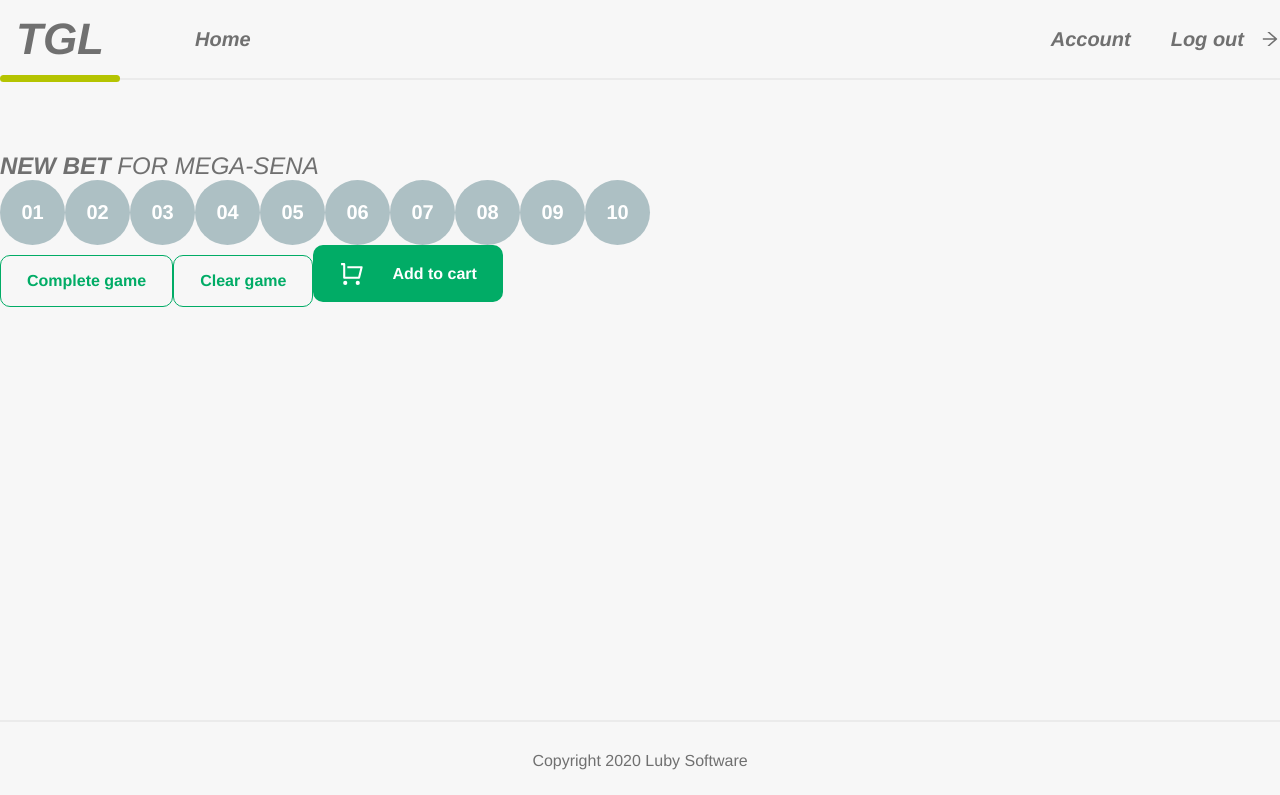
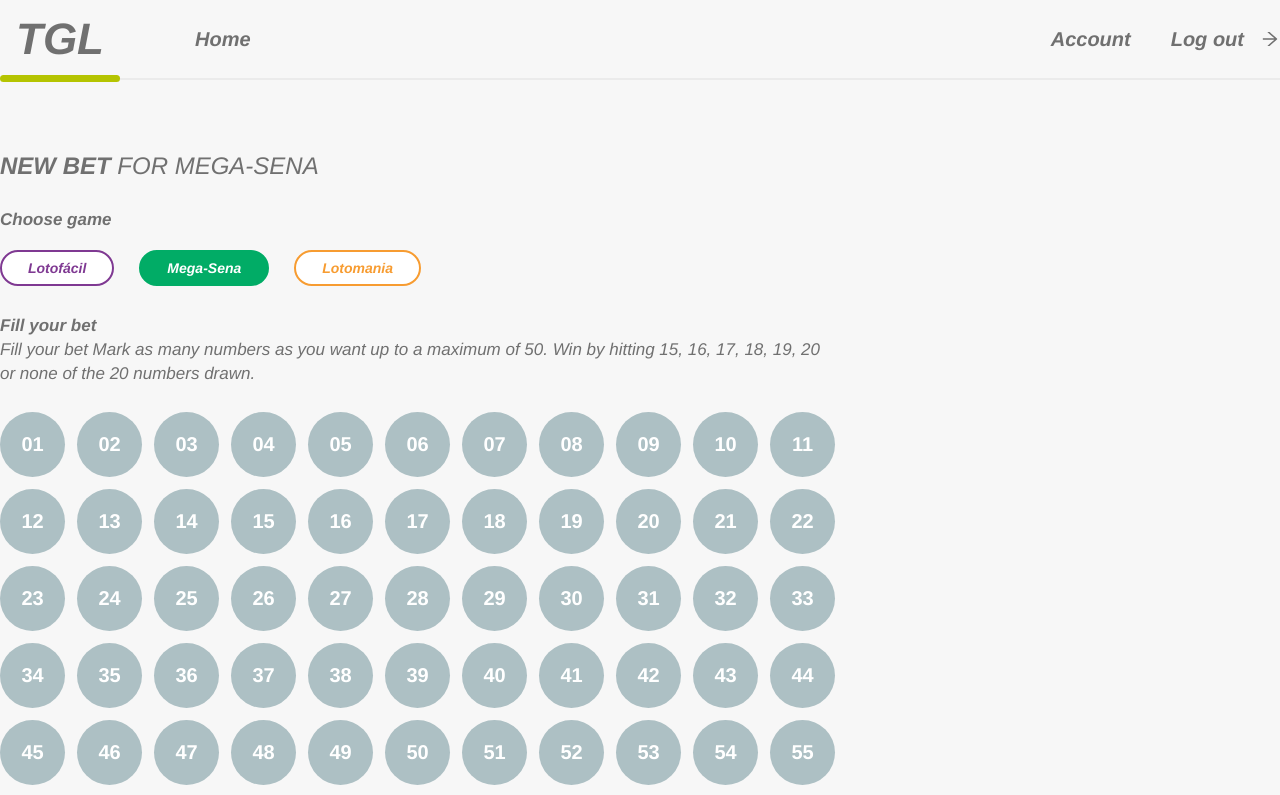
Before and after one commit to gabepinheiro/tgl-react, a React (Vite) app: page /new-bet in a window 1280 px wide. Shown: the top 795 px of the page. Built offline with nearby package versions, Linux system fonts and the light colour scheme.

Commit message:
feat(NewBetPage): added initial static content

```diff
--- a/src/components/button/index.tsx
+++ b/src/components/button/index.tsx
@@ -5,12 +5,17 @@
 export type ButtonProps = {
   children: ReactNode | ReactNode[]
   variant?: 'outline'
-  color?: 'green'
+  color?: 'green',
 } & ButtonHTMLAttributes<HTMLButtonElement>
 
-export const Button = ({ children, color = 'green', variant }: ButtonProps) => {
+export const Button = ({
+  children,
+  color = 'green',
+  variant,
+  ...props
+}: ButtonProps) => {
   return (
-    <S.Wrapper color={color} variant={variant}>
+    <S.Wrapper color={color} variant={variant} {...props}>
       {children}
     </S.Wrapper>
   )
--- a/src/pages/new-bet.tsx
+++ b/src/pages/new-bet.tsx
@@ -1,28 +1,86 @@
 import { Button } from '@/components/button'
+import { GameButton } from '@/components/game-button'
 import { NumberButton } from '@/components/number-button'
 import { RiShoppingCartLine as CartIcon } from 'react-icons/ri'
 
 import * as S from './styles'
 
 function NewBetPage () {
-  const numbers = [
-    1, 2, 3, 4, 5,
-    6, 7, 8, 9, 10,
-  ]
+  const numbers = new Array(60).fill('').map((...args) => args[1] + 1)
 
   return (
-    <>
-      <S.Heading upcase>New bet <span>for Mega-Sena</span></S.Heading>
+    <S.Content>
+      <S.Box style={{ gridColumn: '1/3' }}>
+        <S.Heading
+          upcase
+          style={{ marginBottom: '3.0rem' }}
+        >
+          New bet <span>for Mega-Sena</span>
+        </S.Heading>
 
-      {numbers.map((number) => (
-        <NumberButton key={number} number={number} />
-      ))}
-      <div>
-        <Button variant='outline'>Complete game</Button>
-        <Button variant='outline'>Clear game</Button>
-        <Button><CartIcon size={25} /> Add to cart</Button>
-      </div>
-    </>
+        <S.Box style={{ marginBottom: '2.8rem' }}>
+          <S.Text
+            style={{
+              fontSize: '1.7rem',
+              fontWeight: 'bold',
+              fontStyle: 'italic',
+              marginBottom: '2.0rem',
+            }}
+          >
+            Choose game
+          </S.Text>
+          <S.Box style={{ display: 'flex', gap: '2.5rem' }}>
+            <GameButton color='#7F3992'>Lotofácil</GameButton>
+            <GameButton color='#01AC66' selected>Mega-Sena</GameButton>
+            <GameButton color='#F79C31'>Lotomania</GameButton>
+          </S.Box>
+        </S.Box>
+
+        <S.Box style={{ marginBottom: '2.6rem' }}>
+          <S.Text
+            style={{
+              fontSize: '1.7rem',
+              fontWeight: 'bold',
+              fontStyle: 'italic',
+              lineHeight: '2.4rem',
+            }}
+          >
+            Fill your bet
+          </S.Text>
+          <S.Text style={{
+            fontSize: '1.7rem',
+            fontStyle: 'italic',
+            lineHeight: '2.4rem',
+          }}
+          >
+            Fill your bet Mark as many numbers as you want up to a maximum of 50. Win by hitting 15, 16, 17, 18, 19, 20 or none of the 20 numbers drawn.
+          </S.Text>
+        </S.Box>
+
+        <S.Box style={{
+          display: 'flex',
+          flexWrap: 'wrap',
+          gap: '1.2rem',
+          marginBottom: '4.0rem',
+        }}
+        >
+          {numbers.map((number) => (
+            <NumberButton key={number} number={number} />
+          ))}
+        </S.Box>
+
+        <S.Box style={{
+          display: 'flex',
+          alignItems: 'center',
+          gap: '1.6rem',
+        }}
+        >
+          <Button variant='outline'>Complete game</Button>
+          <Button variant='outline'>Clear game</Button>
+          <Button style={{ marginLeft: 'auto' }}><CartIcon size={25} /> Add to cart</Button>
+        </S.Box>
+      </S.Box>
+    </S.Content>
   )
 }
 
```
